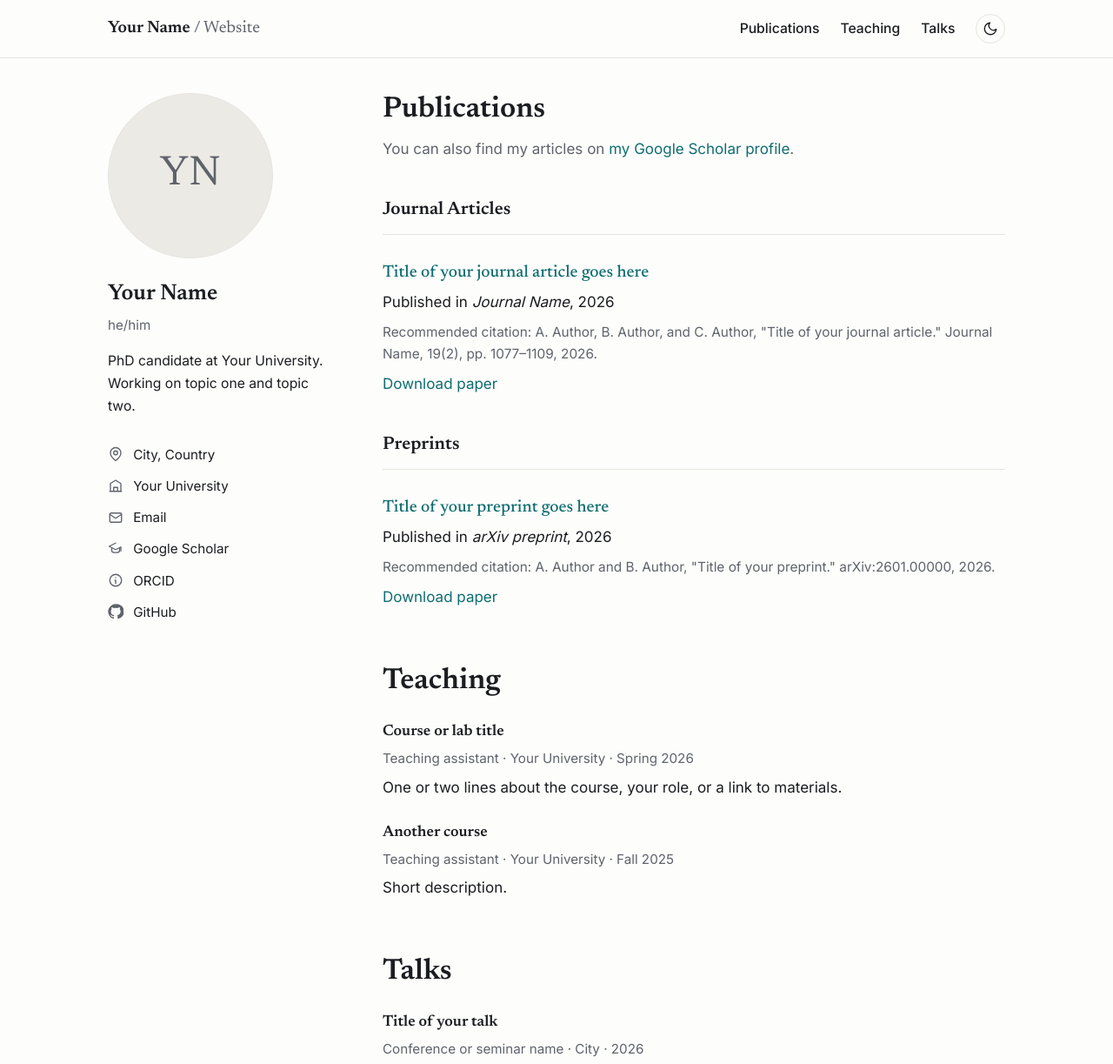
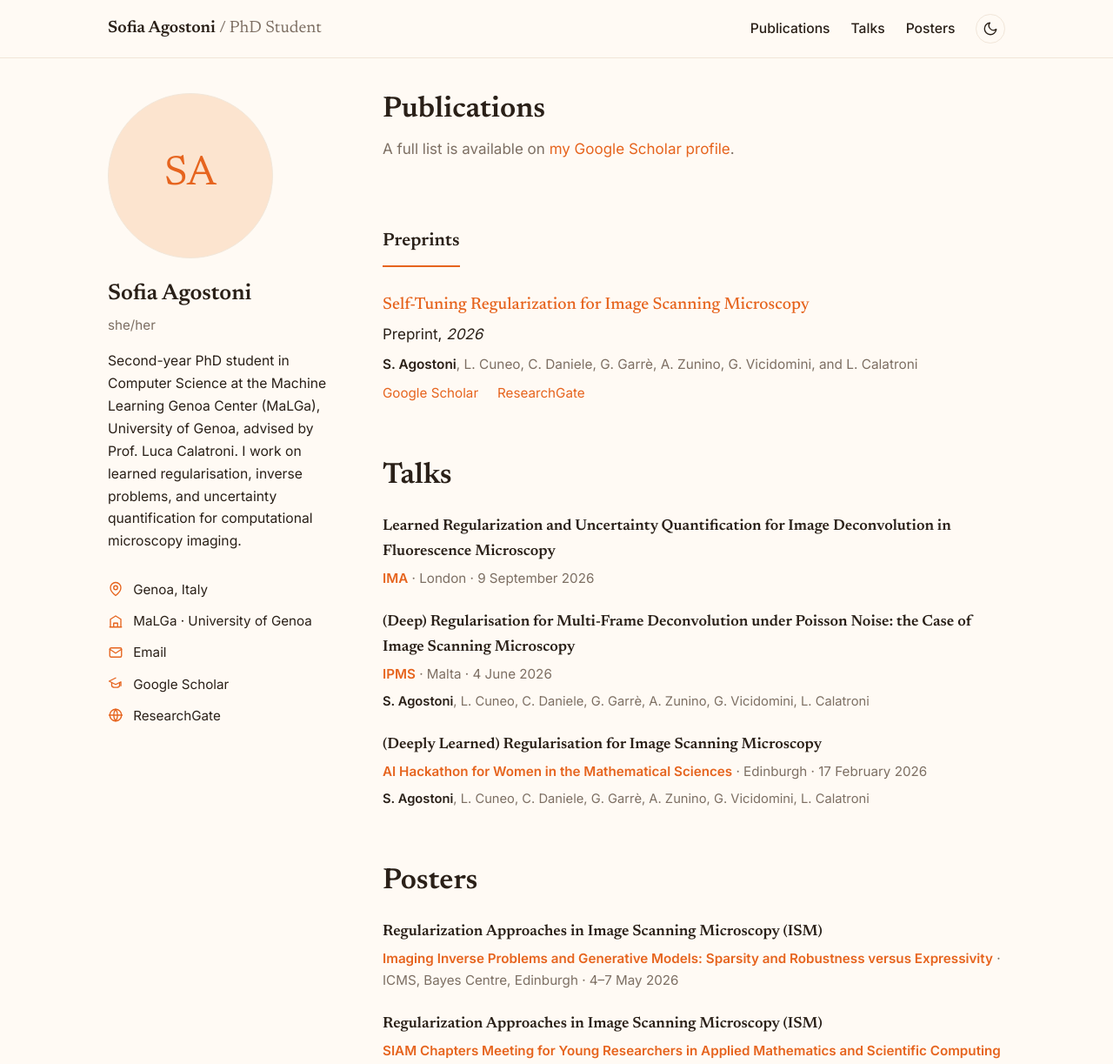
Before and after one commit to sofiaagostoni/sofiaagostoni.github.io, a plain HTML site: page index.html in a window 1280 px wide. Shown: the top 1223 px of the page at 87% size. Drawn offline with Linux system fonts and the light colour scheme.

Commit message:
Update index.html

```diff
--- a/index.html
+++ b/index.html
@@ -3,7 +3,6 @@
 <head>
   <meta charset="UTF-8" />
   <meta name="viewport" content="width=device-width, initial-scale=1.0" />
-  <!-- EDIT: your name / page title (shows in the browser tab) -->
   <title>Sofia Agostoni</title>
 
   <!-- Fonts: Newsreader (serif headings) + Inter (sans body). Requires internet; falls back to system fonts. -->
@@ -13,27 +12,27 @@
 
   <style>
     /* ------------------------------------------------------------------ */
-    /*  Theme tokens                                                       */
+    /*  Theme tokens — warm, cheerful orange                               */
     /* ------------------------------------------------------------------ */
     :root {
-      --bg: #fdfdfb;
-      --text: #1b1d21;
-      --muted: #5f636b;
-      --accent: #0f6d72;
-      --accent-hover: #0a5155;
-      --rule: #e5e4df;
-      --avatar-bg: #eceae4;
+      --bg: #fffaf4;
+      --text: #2a2018;
+      --muted: #7d6f63;
+      --accent: #e6641e;
+      --accent-hover: #c44f0f;
+      --rule: #f1e6d9;
+      --avatar-bg: #fce4cf;
       --serif: "Newsreader", Georgia, "Times New Roman", serif;
       --sans: "Inter", system-ui, -apple-system, Segoe UI, Roboto, sans-serif;
     }
     [data-theme="dark"] {
-      --bg: #17191d;
-      --text: #e9e8e3;
-      --muted: #a2a6ad;
-      --accent: #57b8bd;
-      --accent-hover: #7bcccf;
-      --rule: #2c2f35;
-      --avatar-bg: #262a30;
+      --bg: #1b1713;
+      --text: #f2eae1;
+      --muted: #b3a597;
+      --accent: #ff9d4d;
+      --accent-hover: #ffb877;
+      --rule: #322a22;
+      --avatar-bg: #2c241d;
     }
 
     /* ------------------------------------------------------------------ */
@@ -170,7 +169,7 @@
       justify-content: center;
       font-family: var(--serif);
       font-size: 3rem;
-      color: var(--muted);
+      color: var(--accent);
     }
 
     .name {
@@ -197,7 +196,7 @@
       flex: none;
       width: 18px;
       height: 18px;
-      color: var(--muted);
+      color: var(--accent);
     }
 
     /* ------------------------------------------------------------------ */
@@ -222,7 +221,8 @@
       font-weight: 600;
       margin: 2.5rem 0 0;
       padding-bottom: 0.6rem;
-      border-bottom: 1px solid var(--rule);
+      border-bottom: 2px solid var(--accent);
+      display: inline-block;
     }
 
     /* A single publication entry */
@@ -237,9 +237,13 @@
     }
     .pub-venue { margin: 0 0 0.5rem; }
     .pub-venue em { color: var(--text); }
+    .pub-authors { margin: 0 0 0.5rem; color: var(--muted); font-size: 0.96rem; }
+    .pub-authors .me { color: var(--text); font-weight: 600; }
     .pub-cite { margin: 0 0 0.5rem; color: var(--muted); font-size: 0.96rem; }
+    .pub-links { margin: 0.35rem 0 0; font-size: 0.95rem; }
+    .pub-links a { margin-right: 1.1rem; }
 
-    /* Simple prose blocks for Teaching / Talks */
+    /* Simple prose blocks for Talks / Posters */
     .entry { margin: 1.5rem 0; }
     .entry h4 {
       font-family: var(--serif);
@@ -248,7 +252,10 @@
       margin: 0 0 0.2rem;
     }
     .entry .meta { color: var(--muted); font-size: 0.95rem; margin: 0 0 0.4rem; }
+    .entry .meta strong { color: var(--accent); font-weight: 600; }
     .entry p { margin: 0; }
+    .entry .authors { color: var(--muted); font-size: 0.92rem; margin: 0.15rem 0 0; }
+    .entry .authors .me { color: var(--text); font-weight: 600; }
 
     /* ------------------------------------------------------------------ */
     /*  Responsive                                                         */
@@ -281,12 +288,11 @@
   <!-- ================= TOP NAV ================= -->
   <header class="topbar">
     <div class="topbar-inner">
-      <!-- EDIT: your name -->
-      <a class="brand" href="#top">Your Name <span>/ Website</span></a>
+      <a class="brand" href="#top">Sofia Agostoni <span>/ PhD Student</span></a>
       <nav class="mainnav" aria-label="Primary">
         <a href="#publications">Publications</a>
-        <a href="#teaching">Teaching</a>
         <a href="#talks">Talks</a>
+        <a href="#posters">Posters</a>
         <button class="theme-toggle" id="themeToggle" type="button"
                 aria-label="Toggle dark mode" title="Toggle dark mode">
           <!-- moon (shown in light mode) -->
@@ -310,47 +316,41 @@
     <aside class="sidebar">
       <div class="avatar">
         <!-- EDIT: put a file named profile.jpg next to this page. Until then, initials show. -->
-        <img src="profile.jpg" alt="Your Name"
+        <img src="profile.jpg" alt="Sofia Agostoni"
              onerror="this.style.display='none'" />
-        <span class="avatar-fallback" aria-hidden="true">YN</span>
+        <span class="avatar-fallback" aria-hidden="true">SA</span>
       </div>
 
-      <!-- EDIT: your details -->
-      <h1 class="name">Your Name</h1>
-      <p class="pronouns">he/him</p>
+      <h1 class="name">Sofia Agostoni</h1>
+      <p class="pronouns">she/her</p>
       <p class="bio">
-        PhD candidate at Your University. Working on
-        <!-- EDIT: your research interests --> topic one and topic two.
+        Second-year PhD student in Computer Science at the Machine Learning Genoa
+        Center (MaLGa), University of Genoa, advised by Prof. Luca Calatroni.
+        I work on learned regularisation, inverse problems, and uncertainty
+        quantification for computational microscopy imaging.
       </p>
 
       <ul class="contact">
         <li>
           <svg class="ico" viewBox="0 0 24 24" fill="none" stroke="currentColor" stroke-width="1.8" stroke-linecap="round" stroke-linejoin="round"><path d="M20 10c0 6-8 12-8 12s-8-6-8-12a8 8 0 0 1 16 0z"/><circle cx="12" cy="10" r="3"/></svg>
-          <span>City, Country</span>
+          <span>Genoa, Italy</span>
         </li>
         <li>
           <svg class="ico" viewBox="0 0 24 24" fill="none" stroke="currentColor" stroke-width="1.8" stroke-linecap="round" stroke-linejoin="round"><path d="M3 21h18M4 21V9l8-5 8 5v12M9 21v-6h6v6"/></svg>
-          <span>Your University</span>
+          <span>MaLGa &middot; University of Genoa</span>
         </li>
         <li>
           <svg class="ico" viewBox="0 0 24 24" fill="none" stroke="currentColor" stroke-width="1.8" stroke-linecap="round" stroke-linejoin="round"><rect x="3" y="5" width="18" height="14" rx="2"/><path d="m3 7 9 6 9-6"/></svg>
-          <!-- EDIT: your email -->
-          <a href="mailto:you@example.com">Email</a>
+          <!-- EDIT: replace with your real email address -->
+          <a href="mailto:name.surname@edu.unige.it">Email</a>
         </li>
         <li>
           <svg class="ico" viewBox="0 0 24 24" fill="none" stroke="currentColor" stroke-width="1.8" stroke-linecap="round" stroke-linejoin="round"><path d="M12 3 2 8l10 5 8-4v6"/><path d="M6 11v4c0 1.1 2.7 2.5 6 2.5s6-1.4 6-2.5v-4"/></svg>
-          <!-- EDIT: your Google Scholar URL -->
-          <a href="#" target="_blank" rel="noopener">Google Scholar</a>
+          <a href="https://scholar.google.com/citations?view_op=list_works&hl=it&user=q9AvBPUAAAAJ" target="_blank" rel="noopener">Google Scholar</a>
         </li>
         <li>
-          <svg class="ico" viewBox="0 0 24 24" fill="none" stroke="currentColor" stroke-width="1.8" stroke-linecap="round" stroke-linejoin="round"><circle cx="12" cy="12" r="9"/><path d="M12 8h.01M11 12h1v5"/></svg>
-          <!-- EDIT: your ORCID URL -->
-          <a href="#" target="_blank" rel="noopener">ORCID</a>
-        </li>
-        <li>
-          <svg class="ico" viewBox="0 0 24 24" fill="currentColor"><path d="M12 .5a11.5 11.5 0 0 0-3.64 22.42c.58.11.79-.25.79-.56v-2c-3.2.7-3.88-1.36-3.88-1.36-.53-1.34-1.3-1.7-1.3-1.7-1.06-.72.08-.71.08-.71 1.17.08 1.79 1.2 1.79 1.2 1.04 1.79 2.73 1.27 3.4.97.1-.76.41-1.27.74-1.56-2.55-.29-5.24-1.28-5.24-5.68 0-1.26.45-2.28 1.19-3.08-.12-.29-.52-1.46.11-3.05 0 0 .97-.31 3.18 1.18a11 11 0 0 1 5.8 0c2.2-1.49 3.17-1.18 3.17-1.18.63 1.59.23 2.76.12 3.05.74.8 1.18 1.82 1.18 3.08 0 4.41-2.69 5.38-5.25 5.67.42.36.8 1.08.8 2.18v3.23c0 .31.21.68.8.56A11.5 11.5 0 0 0 12 .5z"/></svg>
-          <!-- EDIT: your GitHub URL -->
-          <a href="#" target="_blank" rel="noopener">GitHub</a>
+          <svg class="ico" viewBox="0 0 24 24" fill="none" stroke="currentColor" stroke-width="1.8" stroke-linecap="round" stroke-linejoin="round"><circle cx="12" cy="12" r="9"/><path d="M2 12h20M12 3a15 15 0 0 1 0 18M12 3a15 15 0 0 0 0 18"/></svg>
+          <a href="https://www.researchgate.net/profile/Sofia-Agostoni-2" target="_blank" rel="noopener">ResearchGate</a>
         </li>
       </ul>
     </aside>
@@ -361,63 +361,66 @@
       <section id="publications">
         <h2 class="page-title">Publications</h2>
         <p class="lead">
-          You can also find my articles on
-          <a href="#" target="_blank" rel="noopener">my Google Scholar profile</a>.
+          A full list is available on
+          <a href="https://scholar.google.com/citations?view_op=list_works&hl=it&user=q9AvBPUAAAAJ" target="_blank" rel="noopener">my Google Scholar profile</a>.
         </p>
-
-        <h3 class="section-head">Journal Articles</h3>
-
-        <!-- Copy one .pub block per paper -->
-        <article class="pub">
-          <a class="pub-title" href="#">Title of your journal article goes here</a>
-          <p class="pub-venue">Published in <em>Journal Name</em>, 2026</p>
-          <p class="pub-cite">
-            Recommended citation: A. Author, B. Author, and C. Author,
-            "Title of your journal article." Journal Name, 19(2), pp. 1077&ndash;1109, 2026.
-          </p>
-          <a href="#">Download paper</a>
-        </article>
 
         <h3 class="section-head">Preprints</h3>
 
         <article class="pub">
-          <a class="pub-title" href="#">Title of your preprint goes here</a>
-          <p class="pub-venue">Published in <em>arXiv preprint</em>, 2026</p>
-          <p class="pub-cite">
-            Recommended citation: A. Author and B. Author,
-            "Title of your preprint." arXiv:2601.00000, 2026.
+          <a class="pub-title" href="https://scholar.google.com/citations?view_op=view_citation&hl=it&user=q9AvBPUAAAAJ&citation_for_view=q9AvBPUAAAAJ:u5HHmVD_uO8C" target="_blank" rel="noopener">Self-Tuning Regularization for Image Scanning Microscopy</a>
+          <p class="pub-venue">Preprint, <em>2026</em></p>
+          <p class="pub-authors">
+            <span class="me">S. Agostoni</span>, L. Cuneo, C. Daniele, G. Garr&egrave;,
+            A. Zunino, G. Vicidomini, and L. Calatroni
           </p>
-          <a href="#">Download paper</a>
+          <div class="pub-links">
+            <a href="https://scholar.google.com/citations?view_op=view_citation&hl=it&user=q9AvBPUAAAAJ&citation_for_view=q9AvBPUAAAAJ:u5HHmVD_uO8C" target="_blank" rel="noopener">Google Scholar</a>
+            <a href="https://www.researchgate.net/publication/405562639_Self-Tuning_Regularization_for_Image_Scanning_Microscopy" target="_blank" rel="noopener">ResearchGate</a>
+          </div>
         </article>
-      </section>
-
-      <!-- ---------- TEACHING ---------- -->
-      <section id="teaching">
-        <h2 class="page-title">Teaching</h2>
-        <div class="entry">
-          <h4>Course or lab title</h4>
-          <p class="meta">Teaching assistant &middot; Your University &middot; Spring 2026</p>
-          <p>One or two lines about the course, your role, or a link to materials.</p>
-        </div>
-        <div class="entry">
-          <h4>Another course</h4>
-          <p class="meta">Teaching assistant &middot; Your University &middot; Fall 2025</p>
-          <p>Short description.</p>
-        </div>
       </section>
 
       <!-- ---------- TALKS ---------- -->
       <section id="talks">
         <h2 class="page-title">Talks</h2>
+
         <div class="entry">
-          <h4>Title of your talk</h4>
-          <p class="meta">Conference or seminar name &middot; City &middot; 2026</p>
-          <p>One line about the talk, with a link to slides if you have them.</p>
+          <h4>Learned Regularization and Uncertainty Quantification for Image Deconvolution in Fluorescence Microscopy</h4>
+          <p class="meta"><strong>IMA</strong> &middot; London &middot; 9 September 2026</p>
         </div>
+
         <div class="entry">
-          <h4>Another talk</h4>
-          <p class="meta">Workshop name &middot; City &middot; 2025</p>
-          <p>Short description.</p>
+          <h4>(Deep) Regularisation for Multi-Frame Deconvolution under Poisson Noise: the Case of Image Scanning Microscopy</h4>
+          <p class="meta"><strong>IPMS</strong> &middot; Malta &middot; 4 June 2026</p>
+          <p class="authors">
+            <span class="me">S. Agostoni</span>, L. Cuneo, C. Daniele, G. Garr&egrave;,
+            A. Zunino, G. Vicidomini, L. Calatroni
+          </p>
+        </div>
+
+        <div class="entry">
+          <h4>(Deeply Learned) Regularisation for Image Scanning Microscopy</h4>
+          <p class="meta"><strong>AI Hackathon for Women in the Mathematical Sciences</strong> &middot; Edinburgh &middot; 17 February 2026</p>
+          <p class="authors">
+            <span class="me">S. Agostoni</span>, L. Cuneo, C. Daniele, G. Garr&egrave;,
+            A. Zunino, G. Vicidomini, L. Calatroni
+          </p>
+        </div>
+      </section>
+
+      <!-- ---------- POSTERS ---------- -->
+      <section id="posters">
+        <h2 class="page-title">Posters</h2>
+
+        <div class="entry">
+          <h4>Regularization Approaches in Image Scanning Microscopy (ISM)</h4>
+          <p class="meta"><strong>Imaging Inverse Problems and Generative Models: Sparsity and Robustness versus Expressivity</strong> &middot; ICMS, Bayes Centre, Edinburgh &middot; 4&ndash;7 May 2026</p>
+        </div>
+
+        <div class="entry">
+          <h4>Regularization Approaches in Image Scanning Microscopy (ISM)</h4>
+          <p class="meta"><strong>SIAM Chapters Meeting for Young Researchers in Applied Mathematics and Scientific Computing</strong></p>
         </div>
       </section>
     </main>
```
